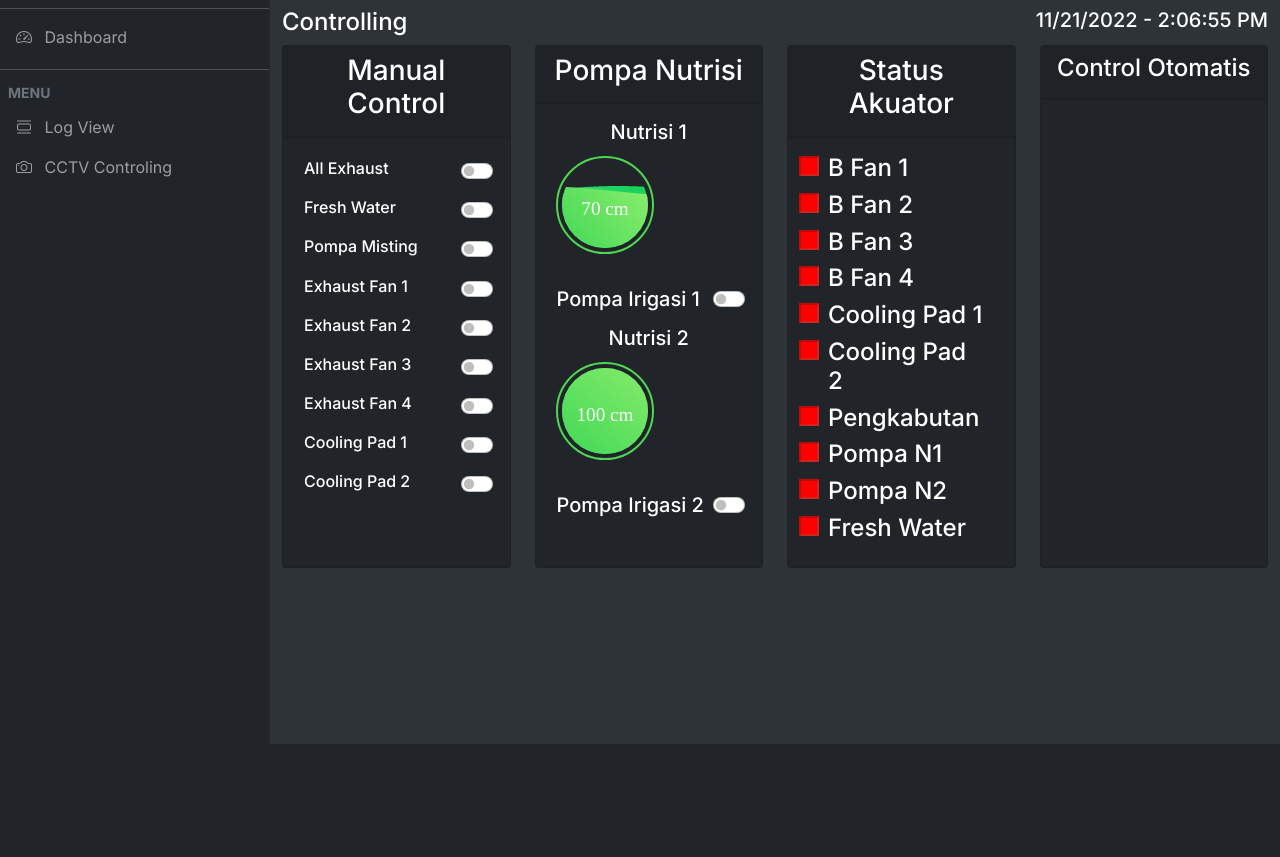
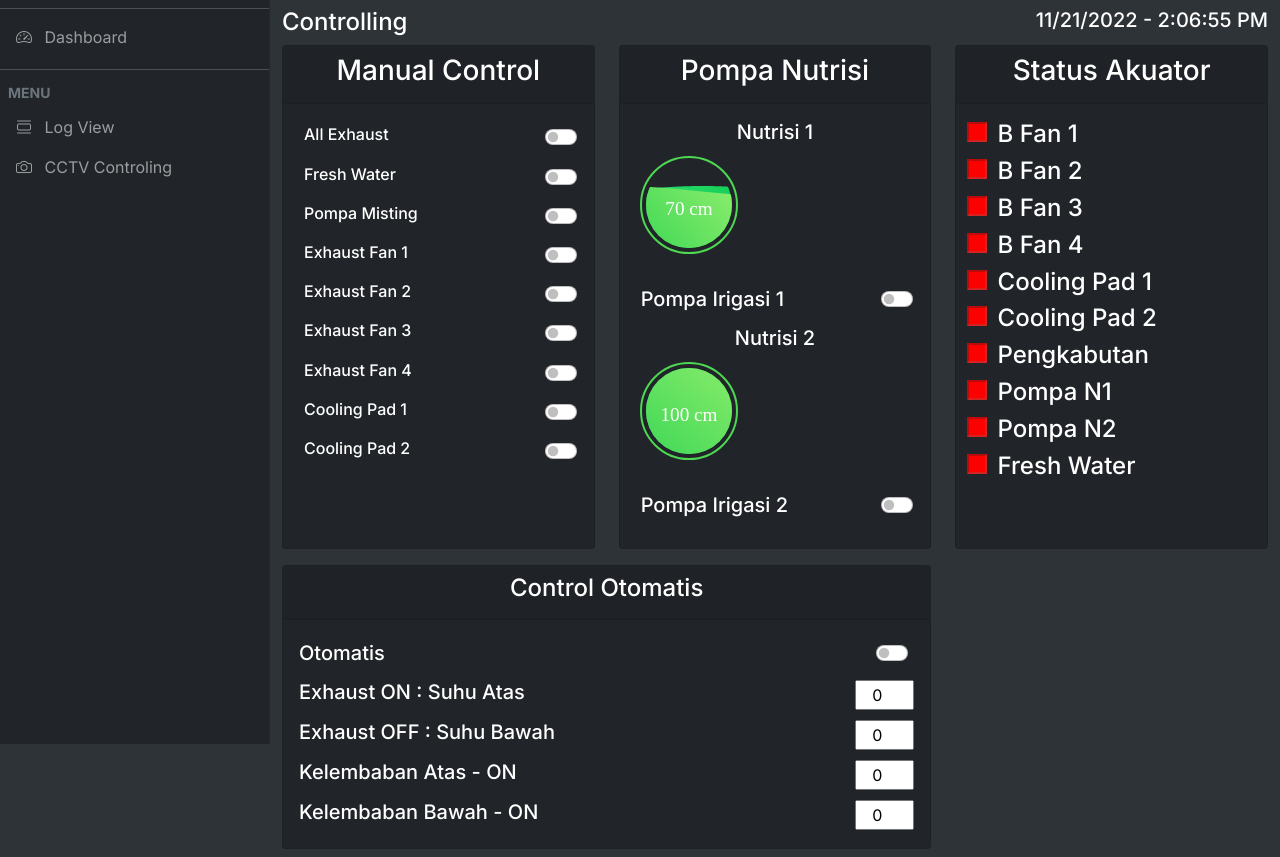
Before and after one commit to Project-Kelompok-2/MOP-Green, a PHP site: page /iot/admin/controlling.php in a window 1280 px wide. Shown: the part 56-913 px from the top of the page. Before the commit the page ends 800 px from the top, so only its background shows below. Run offline with PHP 8.4, Linux system fonts and the light colour scheme; the visitor is signed in with stand-in values (Sample User, id 1); some libraries are stand-ins or nearby versions.

Commit message:
Revisi 12

```diff
--- a/admin/controlling.php
+++ b/admin/controlling.php
@@ -247,7 +247,7 @@ $sesLvl = $_SESSION['level'];
       </div>
     </div>
     <div class="row">
-      <div class="col-lg-3 col-md-6 col-sm-12 col-12">
+      <div class="col-lg-4 col-md-4 col-sm-12 col-12 mb-3">
         <div class="card bg-dark h-100">
           <div class="card-header text-center">
             <h3>Manual Control</h3>
@@ -319,7 +319,7 @@ $sesLvl = $_SESSION['level'];
           </div>
         </div>
       </div>
-      <div class="col-lg-3 col-md-6 col-sm-12 col-12">
+      <div class="col-lg-4 col-md-4 col-sm-12 col-12 mb-3">
         <div class="card bg-dark h-100">
           <div class="card-header text-center">
             <h3>Pompa Nutrisi</h3>
@@ -350,7 +350,7 @@ $sesLvl = $_SESSION['level'];
           </div>
         </div>
       </div>
-      <div class="col-lg-3 col-md-6 col-sm-12 col-12">
+      <div class="col-lg-4 col-md-4 col-sm-12 col-12 mb-3">
         <div class="card bg-dark h-100">
           <div class="card-header text-center">
             <h3>Status Akuator</h3>
@@ -439,13 +439,51 @@ $sesLvl = $_SESSION['level'];
           </div>
         </div>
       </div>
-      <div class="col-lg-3 col-md-6 col-sm-12 col-12">
+      <div class="col-lg-8 col-md-8 col-sm-12 col-12 mb-2">
         <div class="card bg-dark h-100">
           <div class="card-header text-center">
             <h4>Control Otomatis</h4>
           </div>
           <div class="card-body">
+            <div class="form-check form-switch ">
+              <div class="row">
+                <h5 class="text-start" style="margin-left: -5px;">Otomatis</h5>
 
+                <input class="form-check-input align-items-end" type="checkbox" id="mySwitch12" value="yes" onclick="return confirm('Anda yakin..?')">
+              </div>
+            </div>
+            <div class="row mb-2">
+              <div class="col-lg-6">
+                <h5 class="text-start">Exhaust ON : Suhu Atas</h5>
+              </div>
+              <div class="col-lg-6 text-end">
+                <input class="input-group-field text-center" type="number" value="0" min="0" oninput="this.value = Math.abs(this.value);" style="width: 20%;">
+              </div>
+            </div>
+            <div class="row mb-2">
+              <div class="col-lg-6">
+                <h5 class="text-start">Exhaust OFF : Suhu Bawah</h5>
+              </div>
+              <div class="col-lg-6 text-end">
+                <input class="input-group-field text-center" type="number" value="0" min="0" oninput="this.value = Math.abs(this.value);" style="width: 20%;">
+              </div>
+            </div>
+            <div class="row mb-2">
+              <div class="col-lg-6">
+                <h5 class="text-start">Kelembaban Atas - ON</h5>
+              </div>
+              <div class="col-lg-6 text-end">
+                <input class="input-group-field text-center" type="number" value="0" min="0" oninput="this.value = Math.abs(this.value);" style="width: 20%;">
+              </div>
+            </div>
+            <div class="row">
+              <div class="col-lg-6">
+                <h5 class="text-start">Kelembaban Bawah - ON</h5>
+              </div>
+              <div class="col-lg-6 text-end">
+                <input class="input-group-field text-center" type="number" value="0" min="0" oninput="this.value = Math.abs(this.value);" style="width: 20%;">
+              </div>
+            </div>
           </div>
         </div>
       </div>
--- a/koneksi.php
+++ b/koneksi.php
@@ -1,3 +1,3 @@
 <?php
-$koneksi = mysqli_connect("localhost","root","","mopgreen");
+$koneksi = mysqli_connect('localhost','root','','mopgreen');
  ?>
```
Also changed, not shown: admin/config.php (added, +20 -0 lines), admin/home.php (+95 -25 lines).
